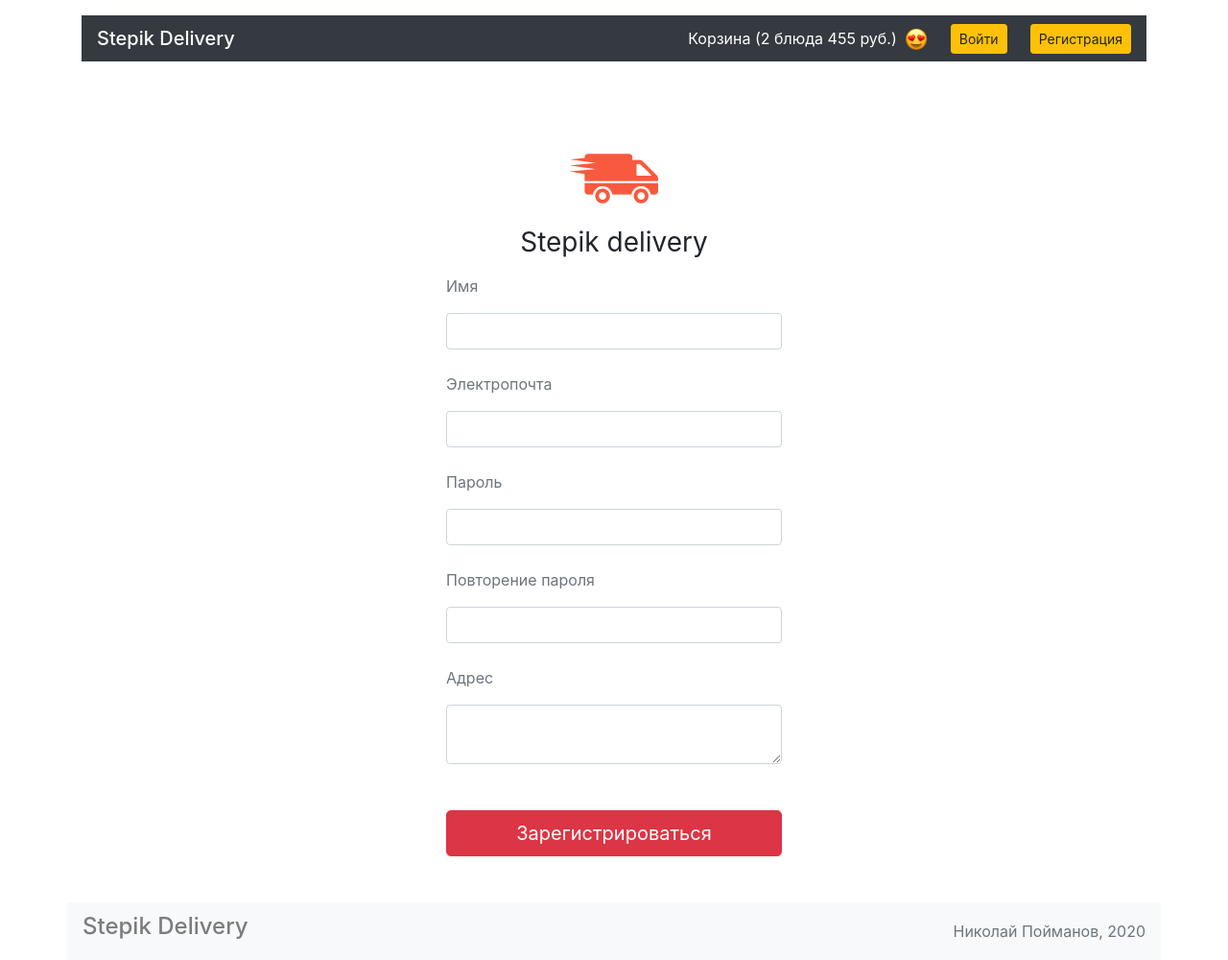
After one commit to poymanov/stepik-delivery, a Flask app: page /register in a window 1280 px wide. The commit adds this page. Shown: the whole page at 96% size. Run offline with Flask 2, Linux system fonts and the light colour scheme; some libraries are stand-ins or nearby versions.

Commit message:
Добавление регистрации/аутентификации

```diff
--- a/src/app/__init__.py
+++ b/src/app/__init__.py
@@ -3,9 +3,13 @@ from flask import Flask
 from app.config import Config
 from app.models import db
 from flask_migrate import Migrate
+from flask_wtf.csrf import CSRFProtect
 
 app = Flask(__name__)
 app.config.from_object(Config)
+
+csrf = CSRFProtect(app)
+csrf.init_app(app)
 
 db.init_app(app)
 migrate = Migrate(app, db)
--- /dev/null
+++ b/src/app/forms.py
@@ -0,0 +1,21 @@
+from flask_wtf import FlaskForm
+from wtforms import StringField, PasswordField, TextAreaField
+from wtforms.validators import InputRequired, Length, Email, EqualTo
+
+
+class RegisterForm(FlaskForm):
+    name = StringField('Имя', [InputRequired(), Length(min=3, message='Не менее 3 символов')])
+    email = StringField('Электропочта', [InputRequired(), Length(min=3, message='Не менее 5 символов'),
+                                         Email('Неверный формат электронного адреса')])
+    password = PasswordField('Пароль',
+                             [InputRequired(), Length(min=8, message='Пароль должен быть не менее 8 символов')])
+    password_confirm = PasswordField("Повторение пароля",
+                                     [InputRequired(), EqualTo('password', message='Пароли не совпадают')])
+    address = TextAreaField('Адрес', [InputRequired()])
+
+
+class LoginForm(FlaskForm):
+    email = StringField('Электропочта', [InputRequired(), Length(min=3, message='Не менее 5 символов'),
+                                         Email('Неверный формат электронного адреса')])
+    password = PasswordField('Пароль',
+                             [InputRequired(), Length(min=8, message='Пароль должен быть не менее 8 символов')])
--- a/src/app/templates/layout/_header.html
+++ b/src/app/templates/layout/_header.html
@@ -1,11 +1,20 @@
 <header class="container mt-3">
     <nav class="py-1 navbar navbar-dark bg-dark">
-      <ul class="navbar-nav mr-auto mt-2 mt-lg-0">
-        <p class=" h5 my-2 text-white bg-dark">Stepik Delivery</p>
-      </ul>
-      <p class="my-2 text-white bg-dark ">Корзина (2 блюда 455 руб.)</p>
-      <img class="ml-2" src="{{ url_for('static', filename='smile.png') }}" alt="" width="24" height="25">
-      <a href="#" class="btn btn-warning btn-sm ml-4">Войти</a>
-      <a href="#" class="btn btn-light btn-sm ml-4 d-none">Выйти</a>
+        <ul class="navbar-nav mr-auto mt-2 mt-lg-0">
+            <p class=" h5 my-2 text-white bg-dark"><a href="/" class="text-white text-decoration-none">Stepik Delivery</a></p>
+        </ul>
+        <p class="my-2 bg-dark"><a href="/cart" class="text-white">Корзина (2 блюда 455 руб.)</a></p>
+        <img class="ml-2" src="{{ url_for('static', filename='smile.png') }}" width="24" height="25">
+
+        {% if session['user'] %}
+            <a href="/account" class="btn btn-warning btn-sm ml-4">Личный кабинет</a>
+            <form method="post" action="/logout">
+                <input id="csrf_token" name="csrf_token" type="hidden" value="{{ csrf_token() }}">
+                <button class="btn btn-light btn-sm ml-4">Выйти</button>
+            </form>
+        {% else %}
+            <a href="/login" class="btn btn-warning btn-sm ml-4">Войти</a>
+            <a href="/register" class="btn btn-warning btn-sm ml-4">Регистрация</a>
+        {% endif %}
     </nav>
 </header>
--- /dev/null
+++ b/src/app/templates/register.html
@@ -0,0 +1,55 @@
+{% extends 'layout/base.html' %}
+
+{% block content %}
+<main class="container">
+    <div class="row">
+        <div class="col-8 col-lg-4 offset-2 offset-lg-4">
+            <form method="post" class="form-signin pt-5">
+                {{ form.hidden_tag() }}
+                <div class="text-center mt-5 mb-3 b-1">
+                    <img class="mb-4"
+                         src="{{ url_for('static', filename='delivery-icon.png') }}"
+                         alt="" width="92" height="52">
+                    <h1 class="h3 mb-3 font-weight-normal">Stepik delivery</h1>
+                </div>
+                <div class="form-label-group mb-4">
+                    <p class="text-muted">{{ form.name.label.text }}</p>
+                    {{ form.name(class='form-control') }}
+                    {% for error in form.name.errors %}
+                        <small class="text-danger d-block">{{ error }}</small>
+                    {% endfor %}
+                </div>
+                <div class="form-label-group mb-4">
+                    <p class="text-muted">{{ form.email.label.text }}</p>
+                    {{ form.email(class='form-control') }}
+                    {% for error in form.email.errors %}
+                        <small class="text-danger d-block">{{ error }}</small>
+                    {% endfor %}
+                </div>
+                <div class="form-label-group mb-4">
+                    <p class="text-muted">{{ form.password.label.text }}</p>
+                    {{ form.password(class='form-control') }}
+                    {% for error in form.password.errors %}
+                        <small class="text-danger d-block">{{ error }}</small>
+                    {% endfor %}
+                </div>
+                <div class="form-label-group mb-4">
+                    <p class="text-muted">{{ form.password_confirm.label.text }}</p>
+                    {{ form.password_confirm(class='form-control') }}
+                    {% for error in form.password_confirm.errors %}
+                        <small class="text-danger d-block">{{ error }}</small>
+                    {% endfor %}
+                </div>
+                <div class="form-label-group mb-5">
+                    <p class="text-muted">{{ form.address.label.text }}</p>
+                    {{ form.address(class='form-control') }}
+                    {% for error in form.address.errors %}
+                        <small class="text-danger">{{ error }}</small>
+                    {% endfor %}
+                </div>
+                <button class="btn btn-lg btn-danger btn-block mb-5" type="submit">Зарегистрироваться</button>
+            </form>
+        </div>
+    </div>
+</main>
+{% endblock %}
--- a/src/app/views.py
+++ b/src/app/views.py
@@ -1,8 +1,58 @@
-from flask import render_template
+from flask import render_template, redirect, session
 from app import app
 import app.services.categories as categories_service
+import app.services.users as users_service
+from app.forms import RegisterForm, LoginForm
+from functools import wraps
+
+
+def login_required(f):
+    @wraps(f)
+    def decorated_function(*args, **kwargs):
+        if not session.get('user'):
+            return redirect('/login')
+        return f(*args, **kwargs)
+
+    return decorated_function
 
 
 @app.route('/')
 def index():
     return render_template('index.html', categories=categories_service.get_categories())
+
+
+@app.route('/register', methods=['GET', 'POST'])
+def register():
+    form = RegisterForm()
+
+    if form.validate_on_submit():
+        users_service.register(form)
+        return redirect('/')
+    else:
+        return render_template('register.html', form=form)
+
+
+@app.route('/login', methods=['GET', 'POST'])
+def login():
+    form = LoginForm()
+
+    if form.validate_on_submit():
+        if users_service.login(form):
+            return redirect('/')
+        else:
+            form.email.errors.append('Неверный email или пароль')
+            return render_template('login.html', form=form)
+    else:
+        return render_template('login.html', form=form)
+
+
+@app.route('/logout', methods=['POST'])
+def logout():
+    users_service.logout()
+    return redirect('/')
+
+
+@app.route('/account', methods=['GET'])
+@login_required
+def account():
+    return render_template('account.html')
```
Also changed, not shown: src/app/models.py (+11 -0 lines), src/app/services/users.py (added, +27 -0 lines), src/app/templates/account.html (added, +63 -0 lines), src/app/templates/login.html (added, +35 -0 lines), src/migrations/versions/420010debecf_.py (added, +37 -0 lines), src/app/static/delivery-icon.png (added).
